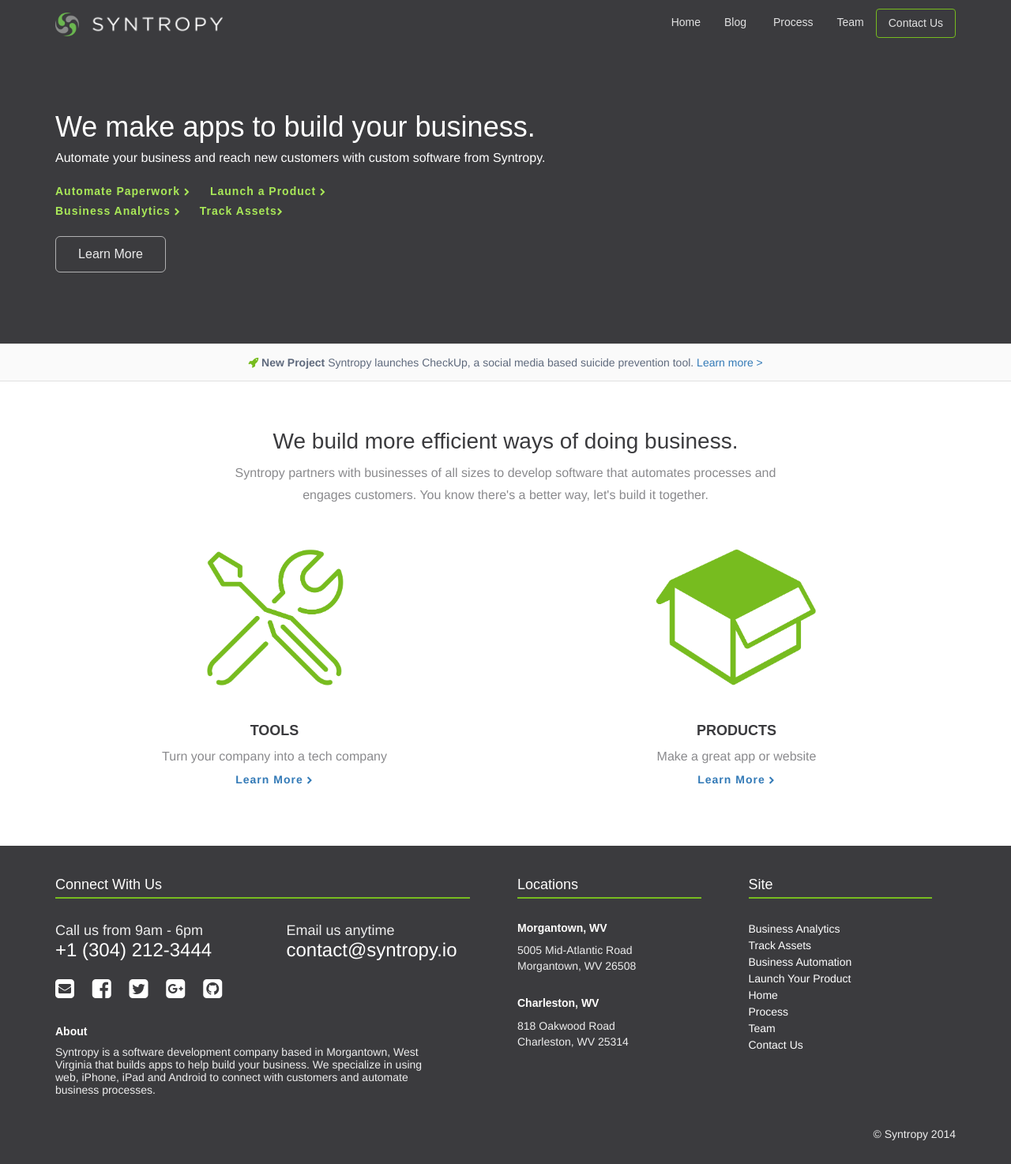
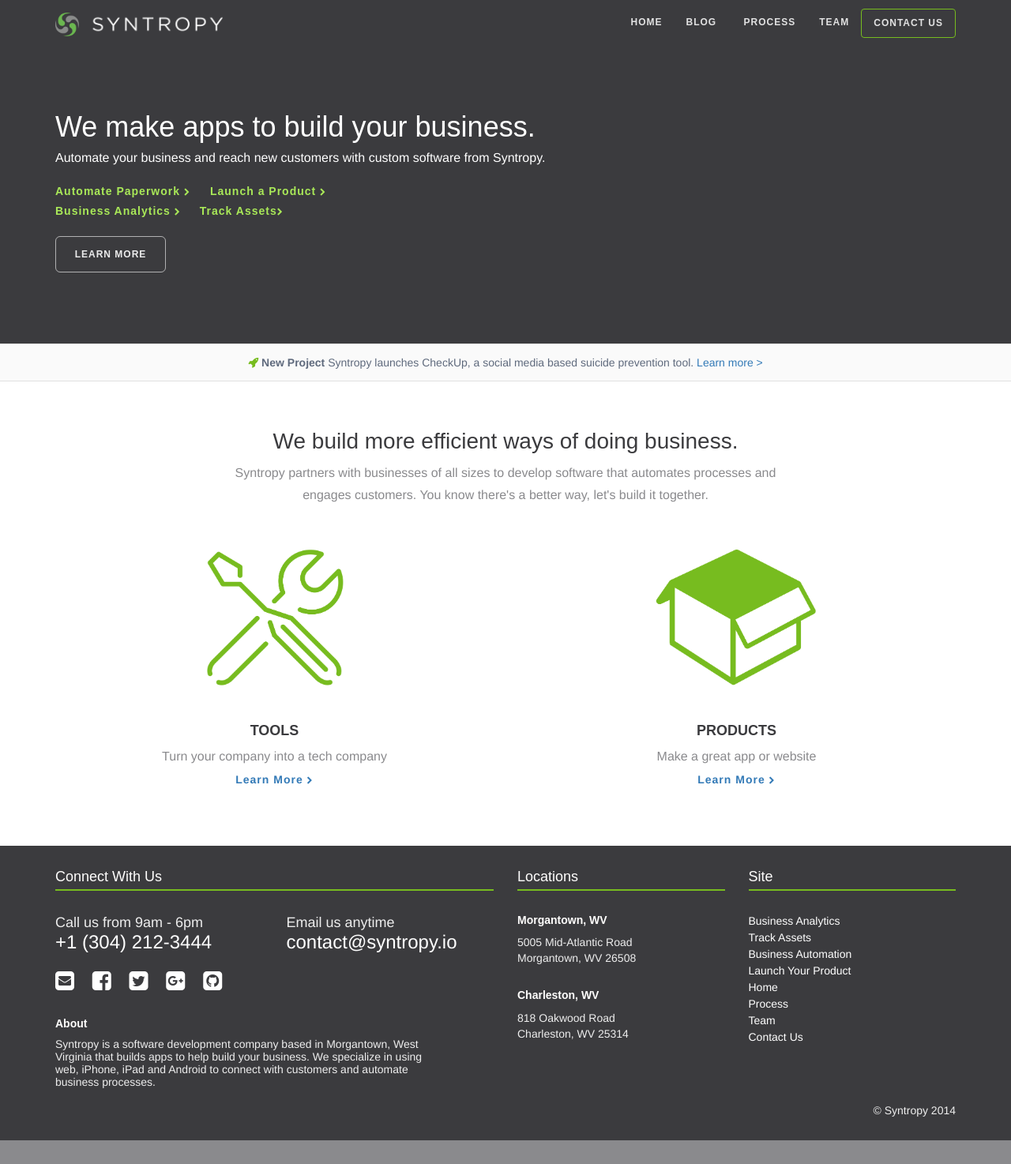
Before and after one commit to SyntropyDev/SyntropyDev.github.io, a Jekyll site: the page built from index.html, in a window 1280 px wide. Shown: the whole page at 79% size. Built offline with Jekyll 4.4.1, drawn with Linux system fonts in a browser that asks for light colours; nearby versions of some CDN libraries; after the commit the page ends 1444 px from its top, so only the background shows below that.

Commit message:
Updated style for buttons

```diff
--- a/css/style.css
+++ b/css/style.css
@@ -153,7 +153,17 @@
   font-family: "ff-din-web", sans-serif; }
   .what-we-do .btn-outline {
     border: 1px solid rgba(255, 255, 255, 0.6);
-    color: rgba(255, 255, 255, 0.9); }
+    color: rgba(255, 255, 255, 0.9);
+    text-transform: uppercase;
+    font-size: 12px;
+    letter-spacing: 1px;
+    font-weight: 600;
+    white-space: nowrap;
+    text-decoration: none !important;
+    -webkit-font-smoothing: antialiased;
+    -moz-osx-font-smoothing: grayscale;
+    font-smoothing: always;
+    text-rendering: optimizeLegibility; }
   .what-we-do .btn-outline:hover {
     color: #fff;
     border: 1px solid #FFF; }
@@ -343,7 +353,7 @@
     vertical-align: 0%;
     margin-right: 15px; }
   .footer .copyright {
-    padding-top: 30px;
+    padding-top: 10px;
     float: right; }
 
 .img-responsive {
@@ -431,7 +441,17 @@
 .navbar-nav > li > a {
   padding-top: 0px;
   padding-bottom: 0px;
-  line-height: 35px; }
+  line-height: 35px;
+  text-transform: uppercase;
+  font-size: 12px;
+  letter-spacing: 1px;
+  font-weight: 600;
+  white-space: nowrap;
+  text-decoration: none !important;
+  -webkit-font-smoothing: antialiased;
+  -moz-osx-font-smoothing: grayscale;
+  font-smoothing: always;
+  text-rendering: optimizeLegibility; }
 
 .navbar-nav > li > a.nav-page-Contact:hover {
   border: 1px solid transparent;
@@ -577,8 +597,9 @@
   color: #FFFEFD;
   border-bottom: 2px solid #77bc1f;
   padding-bottom: 5px;
-  margin-right: 30px;
-  margin-bottom: 30px; }
+  margin-right: 0px;
+  margin-bottom: 30px;
+  margin-top: 0px; }
 
 .footer h5, .footer h6 {
   color: #FFFEFD;
```
Also changed, not shown: css/style.scss (+24 -2 lines).
